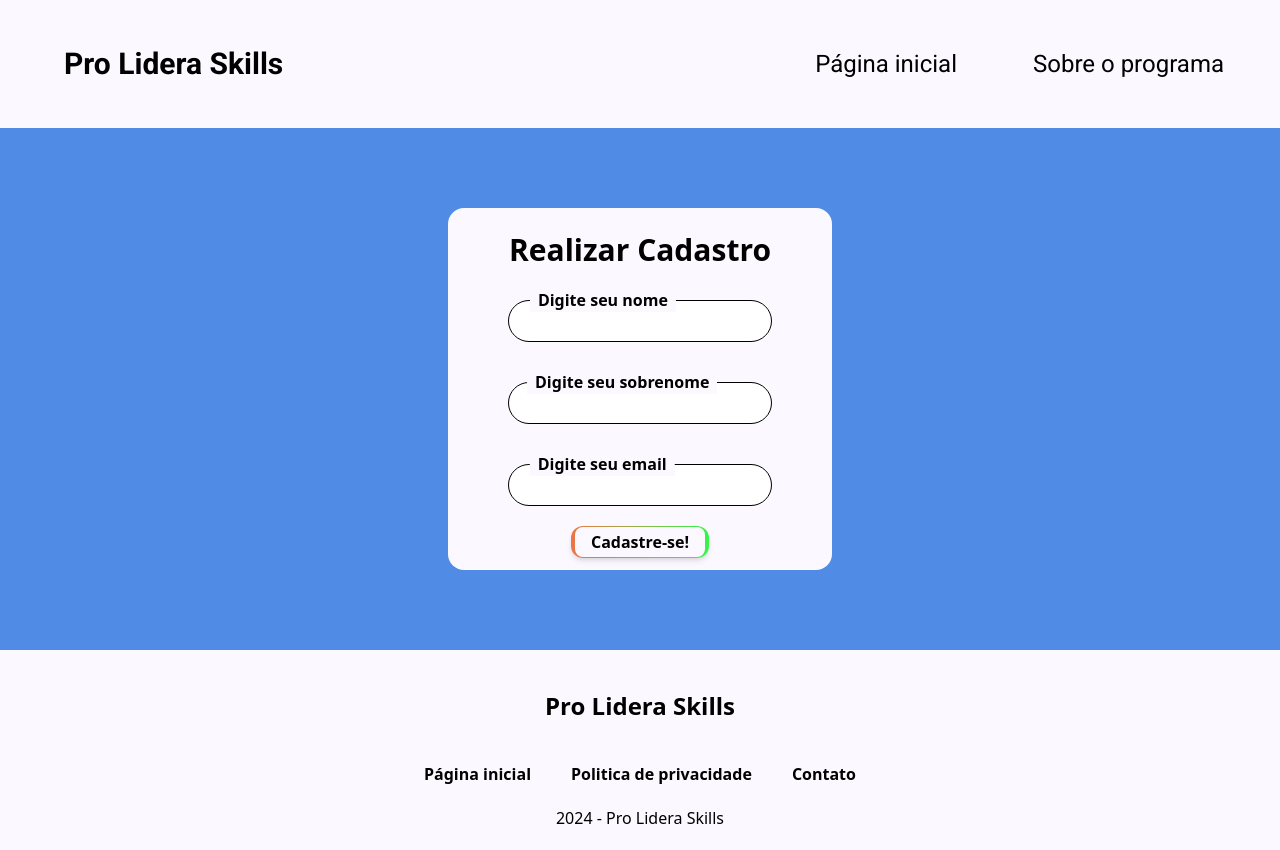
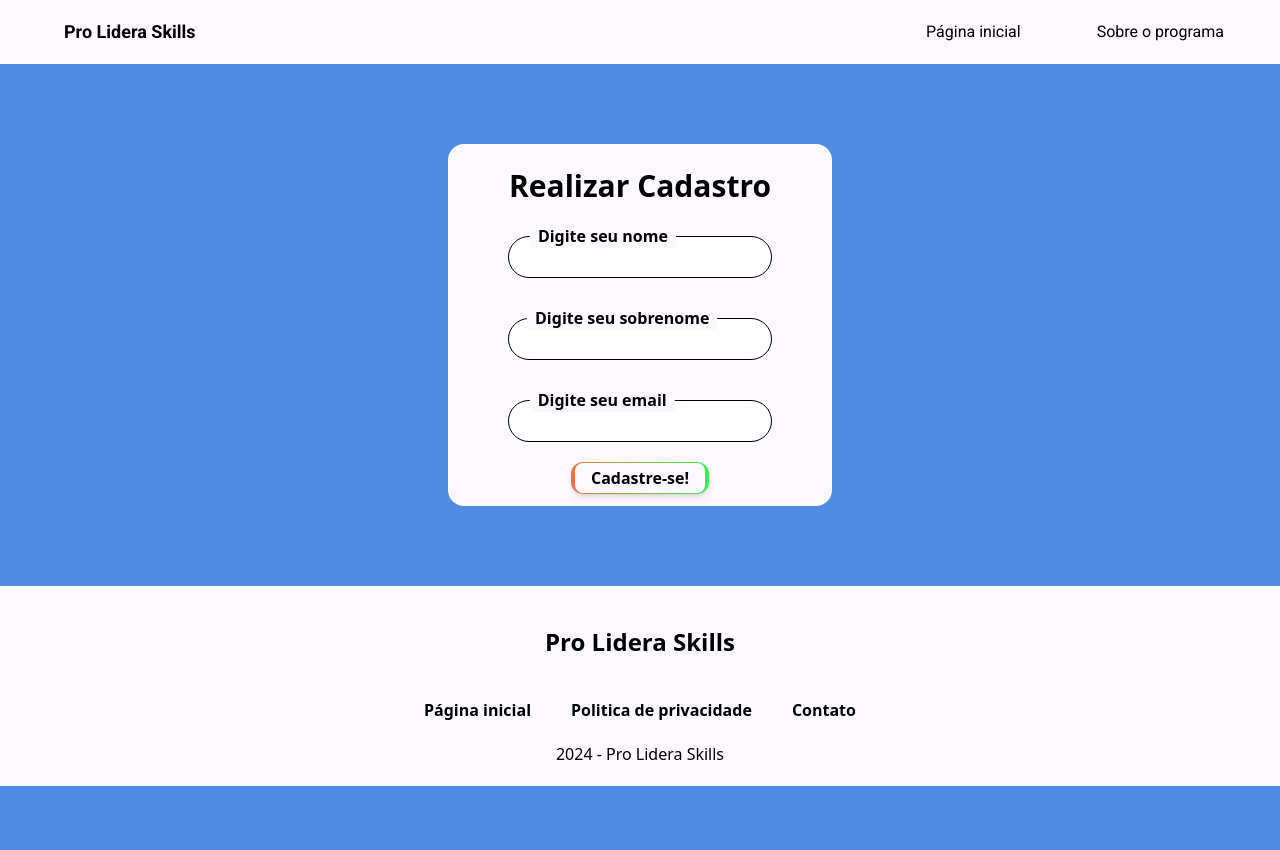
Before and after one commit to softexrecifepe/PI-PRO-LIDERA-TURMA-09-EQUIPE-02, a Next.js app: page / in a window 1280 px wide. After the commit the page ends 800 px from the top, so only its background shows below. Built offline with nearby package versions, Linux system fonts and the light colour scheme.

Commit message:
adjusting head proportions

```diff
--- a/src/app/components/header.tsx
+++ b/src/app/components/header.tsx
@@ -3,10 +3,10 @@ import Link from 'next/link'
 
 export function Header() {
     return(
-            <header className="bg-box p-0 h-32 flex gap-5 text-right w-[100%] m-0 header-titulo">
-                <h1 className="my-auto ml-14 font-semibold pl-2 text-3xl">Pro Lidera Skills</h1>
-                <Link href="/" className="text-2xl ml-auto my-auto mr-14">Página inicial</Link>
-                <h1 className="text-2xl my-auto mr-14">Sobre o programa</h1>
+            <header className="bg-box p-0 h-[64px] flex gap-5 text-right w-[100%] m-0 header-titulo">
+                <h1 className="my-auto ml-14 font-semibold pl-2 text-lg">Pro Lidera Skills</h1>
+                <Link href="/" className="text-base ml-auto my-auto mr-14">Página inicial</Link>
+                <h1 className="text-base my-auto mr-14">Sobre o programa</h1>
             </header>
     )
 }
```
